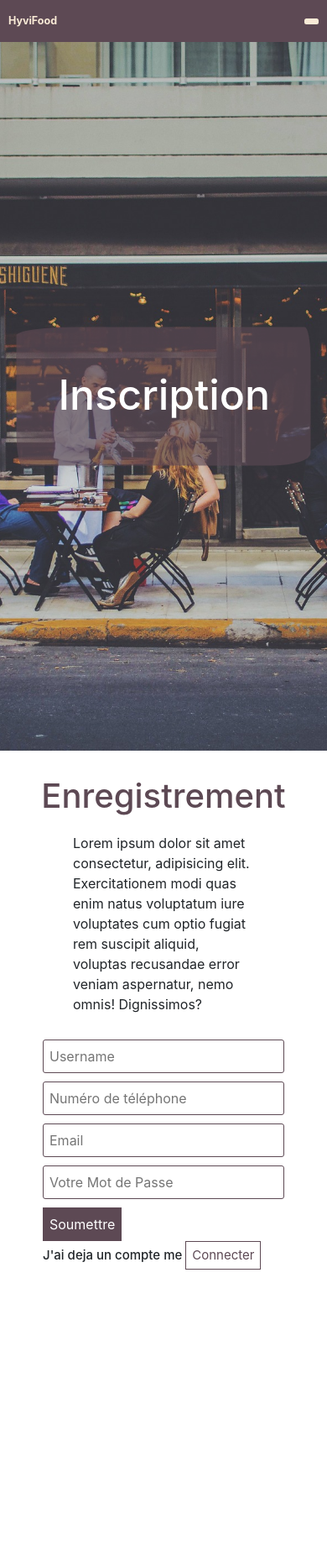
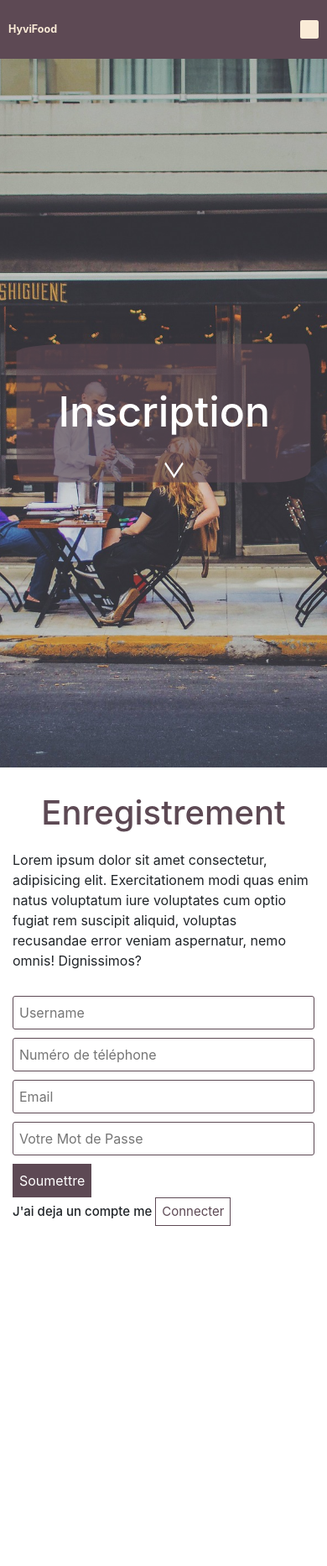
Before and after one commit to Yves97/restaurant, a PHP site: page /php/register.php in a window 390 px wide. Shown: the whole page at 84% size. After the commit the page ends 1460 px from the top, so only its background shows below. Run offline with PHP 8.4, Linux system fonts and the light colour scheme.

Commit message:
making responsive

```diff
--- a/css/style.css
+++ b/css/style.css
@@ -25,6 +25,7 @@
 
 html{
     font-size: 62.5%;
+    scroll-behavior: smooth;
 }
 
 body{
@@ -44,18 +45,20 @@ li{
     color: red !important;
     margin: 2rem 0 2rem;
 }
+
 /*------------------------------------*/
 
 /************->INDEX PAGE*********<-*/
 
 .navbar{
     background: var(--primary-color);
-    min-height: 5rem;
+    min-height: 7rem;
     position: relative;
 }
 
 .navbar-toggler{
     background-color: var(--white-hover);
+    padding: 1rem;
 }
 
 .nav-item{
@@ -79,8 +82,11 @@ li{
 }
 
 .username{
-    padding: 0 1rem;
-    color: var(--color-white);
+    margin-left: 2rem;
+    color: var(--white-hover);
+    text-transform: capitalize;
+    font-weight: bold;
+    text-shadow: 0 0 5px var(--white-hover);
 }
 
 .welcome-box{
@@ -106,6 +112,58 @@ li{
     text-align: center;
     font-size: 5rem;
 }
+
+.username-color{
+    color: var(--white-hover);
+    text-transform: capitalize;
+    font-weight: bold;
+    text-shadow: 0 0 5px var(--white-hover);
+    display: none;
+}
+
+#scroll-invitation a span {
+    z-index: 2000;
+    position: absolute;
+    bottom: 1rem;
+    left: 50%;
+    width: 2.4rem;
+    height: 2.4rem;
+    border-left: 3px solid var(--color-white);
+    border-bottom: 3px solid var(--color-white);
+    -webkit-transform: rotateZ(-45deg);
+    transform: rotateZ(-45deg),translate(-50%,-4rem);
+    -webkit-animation: yv-effect 1.5s infinite;
+    animation: yv-effect 1.5s infinite;
+}
+
+
+@-webkit-keyframes yv-effect {
+    0% {
+        -webkit-transform: rotateY(0) rotateZ(-45deg) translate(0, 0);
+        opacity: 0;
+    }
+    50% {
+        opacity: 1;
+    }
+    100% {
+        -webkit-transform: rotateY(720deg) rotateZ(-45deg) translate(0, 0);
+        opacity: 0;
+    }
+}
+@keyframes yv-effect {
+    0% {
+        transform: rotateY(0) rotateZ(-45deg) translate(0, 0);
+        opacity: 0;
+    }
+    50% {
+        opacity: 1;
+    }
+    100% {
+        transform: rotateY(720deg) rotateZ(-45deg) translate(0, 0);
+        opacity: 0;
+    }
+}
+
 
 #about,#enjoy, #foods,#register{
     min-height: 100vh;
@@ -334,9 +392,21 @@ li{
     .handler-box{
         flex-direction: column-reverse;
     }
-    .about-content, .enjoy-content{
+    .about-content, .enjoy-content,.username-color{
         display: block;
         /* flex-direction: column-reverse; */
     }
+    #register{
+        min-height: unset;
+    }
+    #register p{
+        width: 100%;
+    }
+    .register-form{
+        width: 100%;
+    }
+    .p-user{
+        display: none;
+    }
 }
 /*------------------------------------*/
--- a/php/login.php
+++ b/php/login.php
@@ -60,7 +60,10 @@ session_start();
         </nav>
         <div class="welcome-box"  style="background: url('../images/img2.jpg') center no-repeat;background-size: cover;">
             <div class="welcome-text">
-            <h3><?php $login = 'Connexion'; echo $login;?></h3>
+                <h3><?php $login = 'Connexion'; echo $login;?></h3>
+                <div id="scroll-invitation">
+                    <a href="#register"><span></span></a>
+                </div>
             </div>
         </div>
     </header>
--- a/php/order.php
+++ b/php/order.php
@@ -69,6 +69,9 @@ session_start();
         <div class="welcome-box"  style="background: url('../images/img2.jpg') center no-repeat;background-size: cover;">
             <div class="welcome-text">
                 <h3><?php $order = 'Commande'; echo $order;?></h3>
+                <div id="scroll-invitation">
+                    <a href="#order"><span></span></a>
+                </div>
             </div>
         </div>
     </header>
--- a/php/register.php
+++ b/php/register.php
@@ -53,6 +53,9 @@ session_start();
         <div class="welcome-box"  style="background: url('../images/img2.jpg') center no-repeat;background-size: cover;">
             <div class="welcome-text">
                 <h3><?php $register = 'Inscription'; echo $register;?></h3>
+                <div id="scroll-invitation">
+                    <a href="#register"><span></span></a>
+                </div>
             </div>
         </div>
     </header>
@@ -77,7 +80,7 @@ session_start();
                         <input class="input_contact" type="email" name="email" placeholder="Email">
                     </div>
                     <div class="form-group">
-                        <input class="input_contact" type="password" name="password" placeholder="Votre Mot de Passe">
+                        <input class="input_contact" type="text" name="password" placeholder="Votre Mot de Passe">
                     </div>
                     <button type="submit" class="btn-more">Soumettre</button>
                 </form>
```
Also changed, not shown: index.php (+5 -2 lines).
